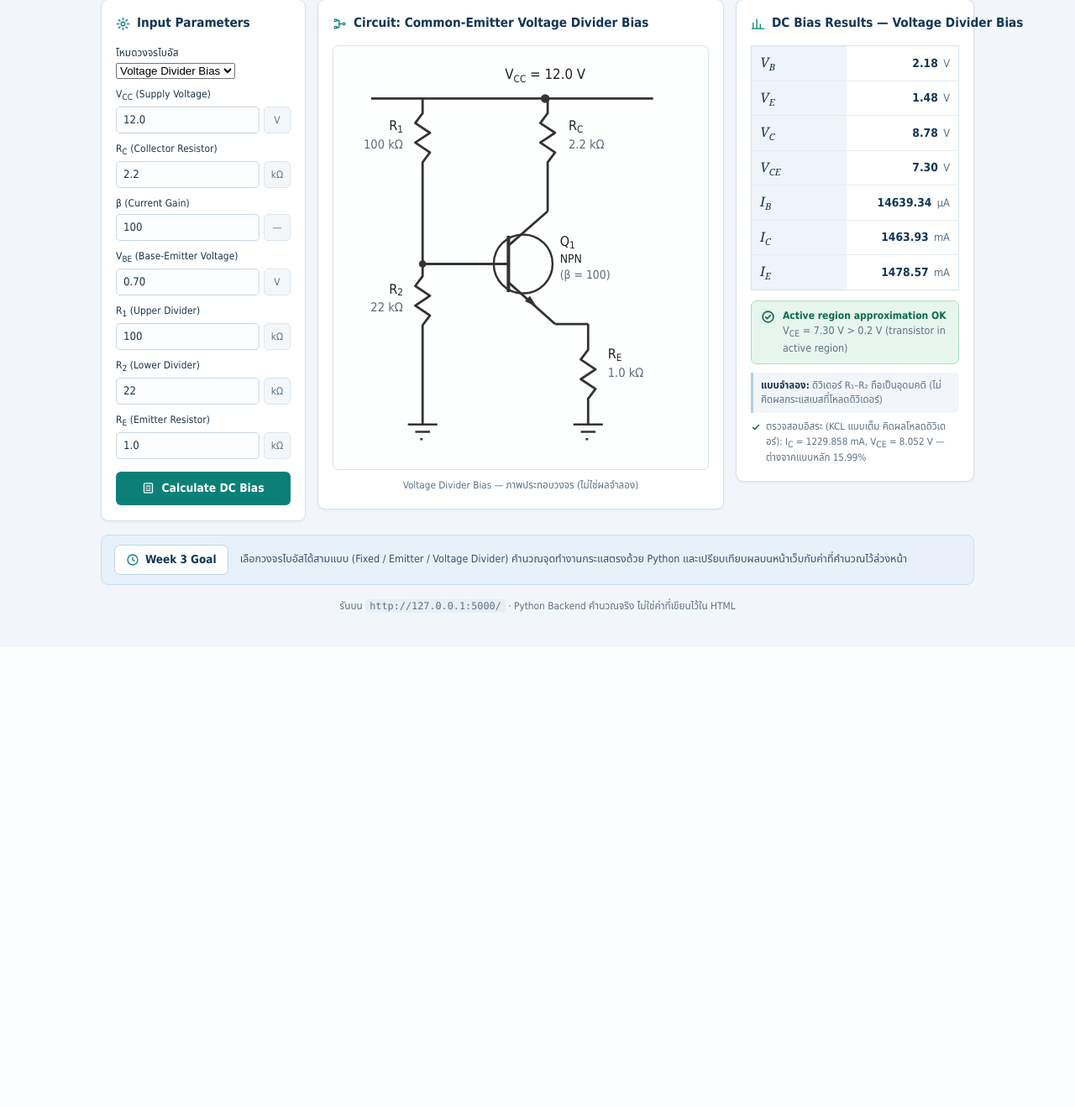
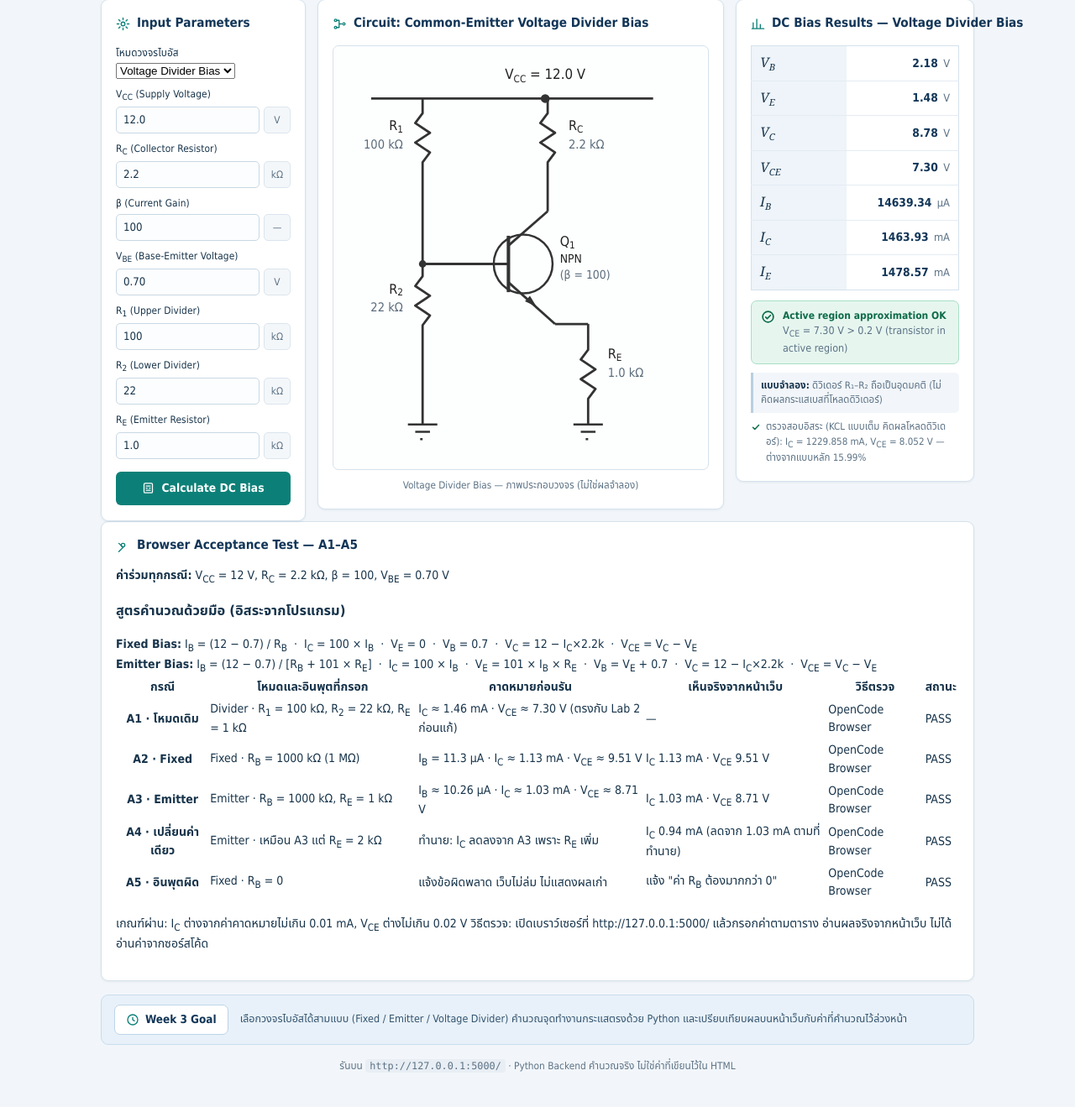
Before and after one commit to b6610555-jpg/Lab02_BJT_Simulator1, a Flask app: page / in a window 1280 px wide. Shown: the part 92-1411 px from the top of the page at 84% size. Before the commit the page ends 822 px from the top, so only its background shows below. Run offline with Flask 3, Linux system fonts and the light colour scheme.

Commit message:
feat: add browser acceptance test table A1-A5 on web page (Lab 03)

```diff
--- a/templates/index.html
+++ b/templates/index.html
@@ -323,6 +323,84 @@
       </section>
     </div>
 
+    <!-- ============ Browser Acceptance Test A1–A5 ============ -->
+    <section class="card">
+      <h2 class="card-title">
+        <svg class="ico" viewBox="0 0 24 24" fill="none" stroke="currentColor" stroke-width="1.9" stroke-linecap="round" stroke-linejoin="round">
+          <circle cx="12" cy="12" r="3"></circle>
+          <path d="M5 9l7 7-7 7"></path>
+        </svg>
+        Browser Acceptance Test — A1–A5
+      </h2>
+
+      <div class="math">
+        <strong>ค่าร่วมทุกกรณี:</strong> V<sub>CC</sub> = 12 V, R<sub>C</sub> = 2.2 kΩ, β = 100, V<sub>BE</sub> = 0.70 V
+      </div>
+
+      <h3>สูตรคำนวณด้วยมือ (อิสระจากโปรแกรม)</h3>
+      <div class="math">
+        <div><b>Fixed Bias:</b> I<sub>B</sub> = (12 − 0.7) / R<sub>B</sub> &nbsp;·&nbsp; I<sub>C</sub> = 100 × I<sub>B</sub> &nbsp;·&nbsp; V<sub>E</sub> = 0 &nbsp;·&nbsp; V<sub>B</sub> = 0.7 &nbsp;·&nbsp; V<sub>C</sub> = 12 − I<sub>C</sub>×2.2k &nbsp;·&nbsp; V<sub>CE</sub> = V<sub>C</sub> − V<sub>E</sub></div>
+        <div><b>Emitter Bias:</b> I<sub>B</sub> = (12 − 0.7) / [R<sub>B</sub> + 101 × R<sub>E</sub>] &nbsp;·&nbsp; I<sub>C</sub> = 100 × I<sub>B</sub> &nbsp;·&nbsp; V<sub>E</sub> = 101 × I<sub>B</sub> × R<sub>E</sub> &nbsp;·&nbsp; V<sub>B</sub> = V<sub>E</sub> + 0.7 &nbsp;·&nbsp; V<sub>C</sub> = 12 − I<sub>C</sub>×2.2k &nbsp;·&nbsp; V<sub>CE</sub> = V<sub>C</sub> − V<sub>E</sub></div>
+      </div>
+
+      <table class="cases">
+        <thead>
+          <tr>
+            <th scope="col">กรณี</th>
+            <th scope="col">โหมดและอินพุตที่กรอก</th>
+            <th scope="col">คาดหมายก่อนรัน</th>
+            <th scope="col">เห็นจริงจากหน้าเว็บ</th>
+            <th scope="col">วิธีตรวจ</th>
+            <th scope="col">สถานะ</th>
+          </tr>
+        </thead>
+        <tbody>
+          <tr>
+            <th scope="row">A1 · โหมดเดิม</th>
+            <td>Divider · R<sub>1</sub> = 100 kΩ, R<sub>2</sub> = 22 kΩ, R<sub>E</sub> = 1 kΩ</td>
+            <td>I<sub>C</sub> ≈ 1.46 mA · V<sub>CE</sub> ≈ 7.30 V (ตรงกับ Lab 2 ก่อนแก้)</td>
+            <td>—</td>
+            <td>OpenCode Browser</td>
+            <td>PASS</td>
+          </tr>
+          <tr>
+            <th scope="row">A2 · Fixed</th>
+            <td>Fixed · R<sub>B</sub> = 1000 kΩ (1 MΩ)</td>
+            <td>I<sub>B</sub> = 11.3 µA · I<sub>C</sub> ≈ 1.13 mA · V<sub>CE</sub> ≈ 9.51 V</td>
+            <td>I<sub>C</sub> 1.13 mA · V<sub>CE</sub> 9.51 V</td>
+            <td>OpenCode Browser</td>
+            <td>PASS</td>
+          </tr>
+          <tr>
+            <th scope="row">A3 · Emitter</th>
+            <td>Emitter · R<sub>B</sub> = 1000 kΩ, R<sub>E</sub> = 1 kΩ</td>
+            <td>I<sub>B</sub> ≈ 10.26 µA · I<sub>C</sub> ≈ 1.03 mA · V<sub>CE</sub> ≈ 8.71 V</td>
+            <td>I<sub>C</sub> 1.03 mA · V<sub>CE</sub> 8.71 V</td>
+            <td>OpenCode Browser</td>
+            <td>PASS</td>
+          </tr>
+          <tr>
+            <th scope="row">A4 · เปลี่ยนค่าเดียว</th>
+            <td>Emitter · เหมือน A3 แต่ R<sub>E</sub> = 2 kΩ</td>
+            <td>ทำนาย: I<sub>C</sub> ลดลงจาก A3 เพราะ R<sub>E</sub> เพิ่ม</td>
+            <td>I<sub>C</sub> 0.94 mA (ลดจาก 1.03 mA ตามที่ทำนาย)</td>
+            <td>OpenCode Browser</td>
+            <td>PASS</td>
+          </tr>
+          <tr>
+            <th scope="row">A5 · อินพุตผิด</th>
+            <td>Fixed · R<sub>B</sub> = 0</td>
+            <td>แจ้งข้อผิดพลาด เว็บไม่ล่ม ไม่แสดงผลเก่า</td>
+            <td>แจ้ง "ค่า R<sub>B</sub> ต้องมากกว่า 0"</td>
+            <td>OpenCode Browser</td>
+            <td>PASS</td>
+          </tr>
+        </tbody>
+      </table>
+
+      <p class="small">เกณฑ์ผ่าน: I<sub>C</sub> ต่างจากค่าคาดหมายไม่เกิน 0.01 mA, V<sub>CE</sub> ต่างไม่เกิน 0.02 V วิธีตรวจ: เปิดเบราว์เซอร์ที่ http://127.0.0.1:5000/ แล้วกรอกค่าตามตาราง อ่านผลจริงจากหน้าเว็บ ไม่ได้อ่านค่าจากซอร์สโค้ด</p>
+    </section>
+
     <!-- ============ Week 3 Goal bar ============ -->
     <div class="goal-bar">
       <span class="goal-chip">
```
